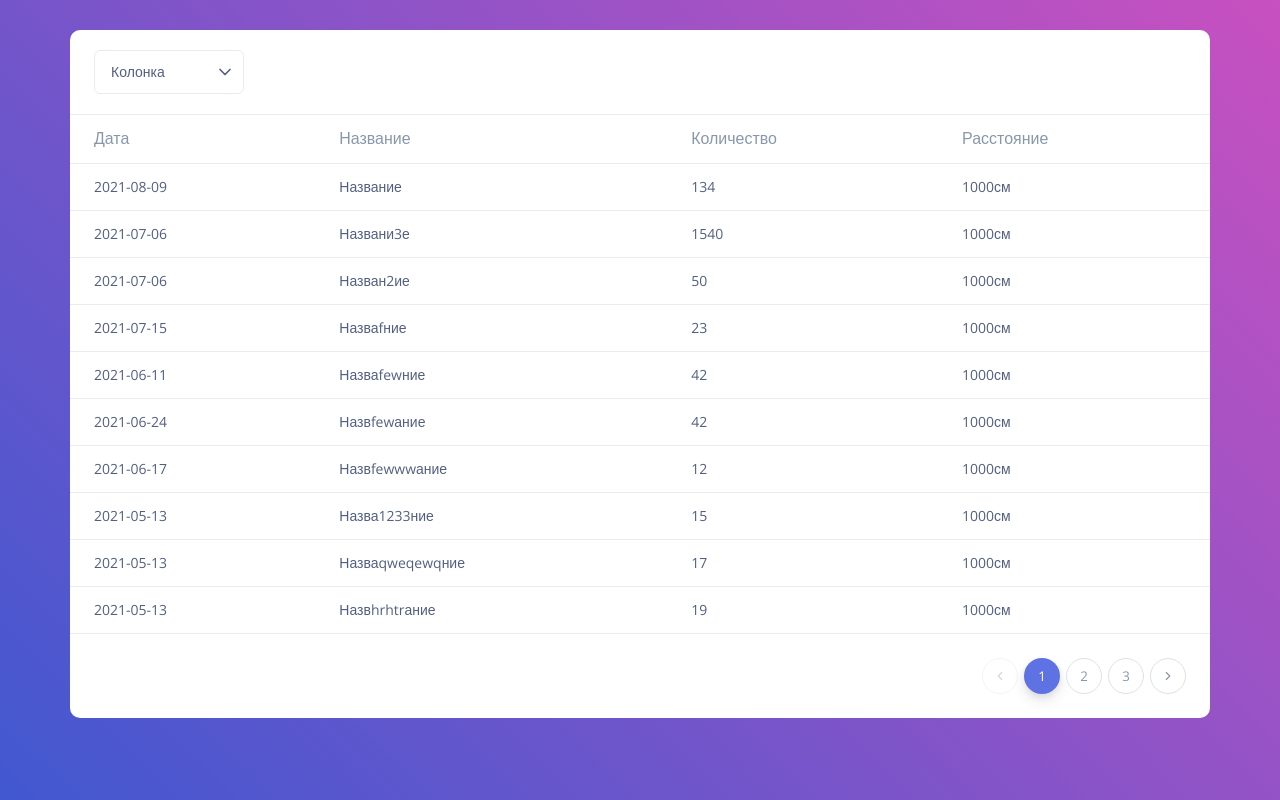
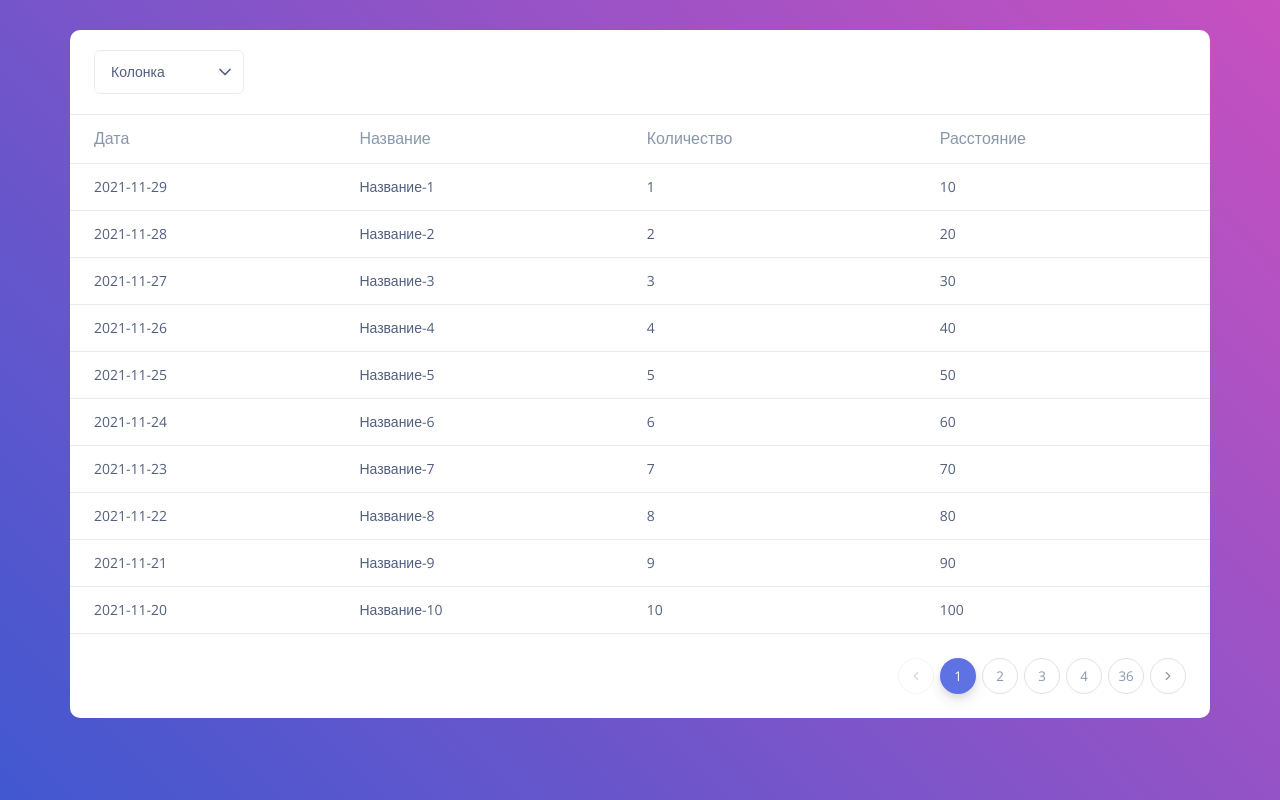
Before and after one commit to almheal/nova-table, a Vue app: page / in a window 1280 px wide. Built offline with nearby package versions, Linux system fonts and the light colour scheme.

Commit message:
add generate table items

```diff
--- a/src/const/index.js
+++ /dev/null
@@ -1,354 +0,0 @@
-export const TABLE_ITEMS = [
-  {
-    cells: {
-      date: {
-        value: "2021-08-09",
-      },
-      title: {
-        value: "Название",
-      },
-      count: {
-        value: "134",
-      },
-      distance: {
-        value: "1000см",
-      },
-    },
-  },
-  {
-    cells: {
-      date: {
-        value: "2021-07-06",
-      },
-      title: {
-        value: "Названи3е",
-      },
-      count: {
-        value: "1540",
-      },
-      distance: {
-        value: "1000см",
-      },
-    },
-  },
-  {
-    cells: {
-      date: {
-        value: "2021-07-06",
-      },
-      title: {
-        value: "Назван2ие",
-      },
-      count: {
-        value: "50",
-      },
-      distance: {
-        value: "1000см",
-      },
-    },
-  },
-  {
-    cells: {
-      date: {
-        value: "2021-07-15",
-      },
-      title: {
-        value: "Назваfние",
-      },
-      count: {
-        value: "23",
-      },
-      distance: {
-        value: "1000см",
-      },
-    },
-  },
-  {
-    cells: {
-      date: {
-        value: "2021-06-11",
-      },
-      title: {
-        value: "Назваfewние",
-      },
-      count: {
-        value: "42",
-      },
-      distance: {
-        value: "1000см",
-      },
-    },
-  },
-  {
-    cells: {
-      date: {
-        value: "2021-06-24",
-      },
-      title: {
-        value: "Назвfewание",
-      },
-      count: {
-        value: "42",
-      },
-      distance: {
-        value: "1000см",
-      },
-    },
-  },
-  {
-    cells: {
-      date: {
-        value: "2021-06-17",
-      },
-      title: {
-        value: "Назвfewwwание",
-      },
-      count: {
-        value: "12",
-      },
-      distance: {
-        value: "1000см",
-      },
-    },
-  },
-  {
-    cells: {
-      date: {
-        value: "2021-05-13",
-      },
-      title: {
-        value: "Назва1233ние",
-      },
-      count: {
-        value: "15",
-      },
-      distance: {
-        value: "1000см",
-      },
-    },
-  },
-  {
-    cells: {
-      date: {
-        value: "2021-05-13",
-      },
-      title: {
-        value: "Назваqweqewqние",
-      },
-      count: {
-        value: "17",
-      },
-      distance: {
-        value: "1000см",
-      },
-    },
-  },
-  {
-    cells: {
-      date: {
-        value: "2021-05-13",
-      },
-      title: {
-        value: "Назвhrhtrание",
-      },
-      count: {
-        value: "19",
-      },
-      distance: {
-        value: "1000см",
-      },
-    },
-  },
-  {
-    cells: {
-      date: {
-        value: "2021-05-13",
-      },
-      title: {
-        value: "Назваfaefaние",
-      },
-      count: {
-        value: "10",
-      },
-      distance: {
-        value: "1000см",
-      },
-    },
-  },
-  {
-    cells: {
-      date: {
-        value: "2021-05-13",
-      },
-      title: {
-        value: "Назвhtrhsrание",
-      },
-      count: {
-        value: "10",
-      },
-      distance: {
-        value: "1000см",
-      },
-    },
-  },
-  {
-    cells: {
-      date: {
-        value: "2021-05-13",
-      },
-      title: {
-        value: "Назвhtsrhsrание",
-      },
-      count: {
-        value: "10",
-      },
-      distance: {
-        value: "1000см",
-      },
-    },
-  },
-  {
-    cells: {
-      date: {
-        value: "2021-05-13",
-      },
-      title: {
-        value: "Назвjytjtdание",
-      },
-      count: {
-        value: "10",
-      },
-      distance: {
-        value: "1000см",
-      },
-    },
-  },
-  {
-    cells: {
-      date: {
-        value: "2021-05-13",
-      },
-      title: {
-        value: "Назвwefwfwание",
-      },
-      count: {
-        value: "10",
-      },
-      distance: {
-        value: "1000см",
-      },
-    },
-  },
-  {
-    cells: {
-      date: {
-        value: "2021-05-13",
-      },
-      title: {
-        value: "Назваkuyrfkние",
-      },
-      count: {
-        value: "10",
-      },
-      distance: {
-        value: "1000см",
-      },
-    },
-  },
-  {
-    cells: {
-      date: {
-        value: "2021-05-13",
-      },
-      title: {
-        value: "Назваhtsrhtsrние",
-      },
-      count: {
-        value: "10",
-      },
-      distance: {
-        value: "1000см",
-      },
-    },
-  },
-  {
-    cells: {
-      date: {
-        value: "2021-05-13",
-      },
-      title: {
-        value: "Назhtsrhstrвание",
-      },
-      count: {
-        value: "10",
-      },
-      distance: {
-        value: "1000см",
-      },
-    },
-  },
-  {
-    cells: {
-      date: {
-        value: "2021-05-13",
-      },
-      title: {
-        value: "Назваhtrshsние",
-      },
-      count: {
-        value: "10",
-      },
-      distance: {
-        value: "1000см",
-      },
-    },
-  },
-  {
-    cells: {
-      date: {
-        value: "2021-05-13",
-      },
-      title: {
-        value: "Назваwrew32ние",
-      },
-      count: {
-        value: "10",
-      },
-      distance: {
-        value: "1000см",
-      },
-    },
-  },
-  {
-    cells: {
-      date: {
-        value: "2021-05-13",
-      },
-      title: {
-        value: "Назвerag2ание",
-      },
-      count: {
-        value: "10",
-      },
-      distance: {
-        value: "1000см",
-      },
-    },
-  },
-  {
-    cells: {
-      date: {
-        value: "2021-05-13",
-      },
-      title: {
-        value: "Наз3242g4eвание",
-      },
-      count: {
-        value: "10",
-      },
-      distance: {
-        value: "1000см",
-      },
-    },
-  },
-];
--- /dev/null
+++ b/src/utils/genericTableItems.js
@@ -0,0 +1,40 @@
+// Генерация дат начиная с текущего дня
+const generateDates = (incrementDays) => {
+  const SECONDS_IN_ONE_DAY = 86400;
+
+  // Из текущего дня вычитаем 1 день * incrementDays
+  const date = new Date(
+    (Date.now() / 1000 - SECONDS_IN_ONE_DAY * incrementDays) * 1000
+  );
+
+  // Формат даты yy-mm-dd
+  return date.toISOString().split("T")[0];
+};
+
+// Генерация элементов таблицы
+const generateTableItems = (countItems) => {
+  const items = [];
+
+  for (let i = 0; i < countItems; i++) {
+    items.push({
+      cells: {
+        date: {
+          value: generateDates(i),
+        },
+        title: {
+          value: `Название-${i + 1}`,
+        },
+        count: {
+          value: i + 1,
+        },
+        distance: {
+          value: (i + 1) * 10,
+        },
+      },
+    });
+  }
+
+  return items;
+};
+
+export default generateTableItems;
--- a/src/views/Home.vue
+++ b/src/views/Home.vue
@@ -57,7 +57,7 @@ import AppDropdown from "@/components/elements/AppDropdown";
 import AppField from "@/components/elements/AppField";
 import AppButton from "@/components/elements/AppButton";
 import AppPagination from "@/components/elements/AppPagination";
-import { TABLE_ITEMS } from "@/const";
+import generateTableItems from "@/utils/genericTableItems";
 
 export default {
   name: "Home",
@@ -89,7 +89,6 @@ export default {
       { filterProperty: "distance", value: "Расстояние" },
     ],
     LIMIT: 10,
-    TABLE_ITEMS,
   }),
 
   watch: {
@@ -100,6 +99,10 @@ export default {
   },
 
   computed: {
+    tableItems() {
+      return this.generateTableItems(355);
+    },
+
     activePage() {
       // текущий номер страницы в роуте или в случае отсутствия по дефолту 1
       return this.$route.query.page || 1;
@@ -126,17 +129,18 @@ export default {
     filteredItems() {
       // если не все поля фильтров заполненны, возвращаем дефолтный массив
       if (!Object.values(this.filter).every((filter) => filter)) {
-        return this.TABLE_ITEMS;
+        return this.tableItems;
       }
 
       // фильтрация массива - filterProperty содержит название поля
-      return this.TABLE_ITEMS.filter((item) =>
+      return this.tableItems.filter((item) =>
         this.filterValue(item.cells[this.filter.column.filterProperty].value)
       );
     },
   },
 
   methods: {
+    generateTableItems,
     // проверка значения по выбранному фильтру
     filterValue(value) {
       switch (this.filter.condition.filterName) {
```
